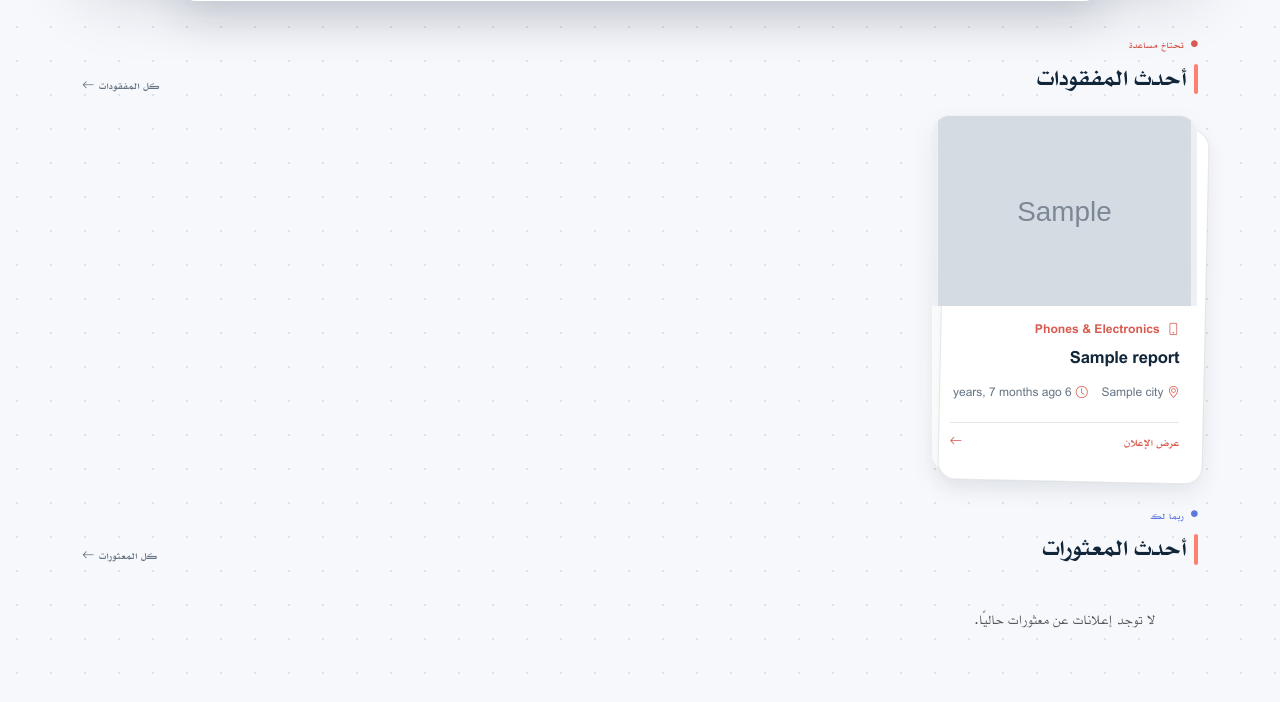
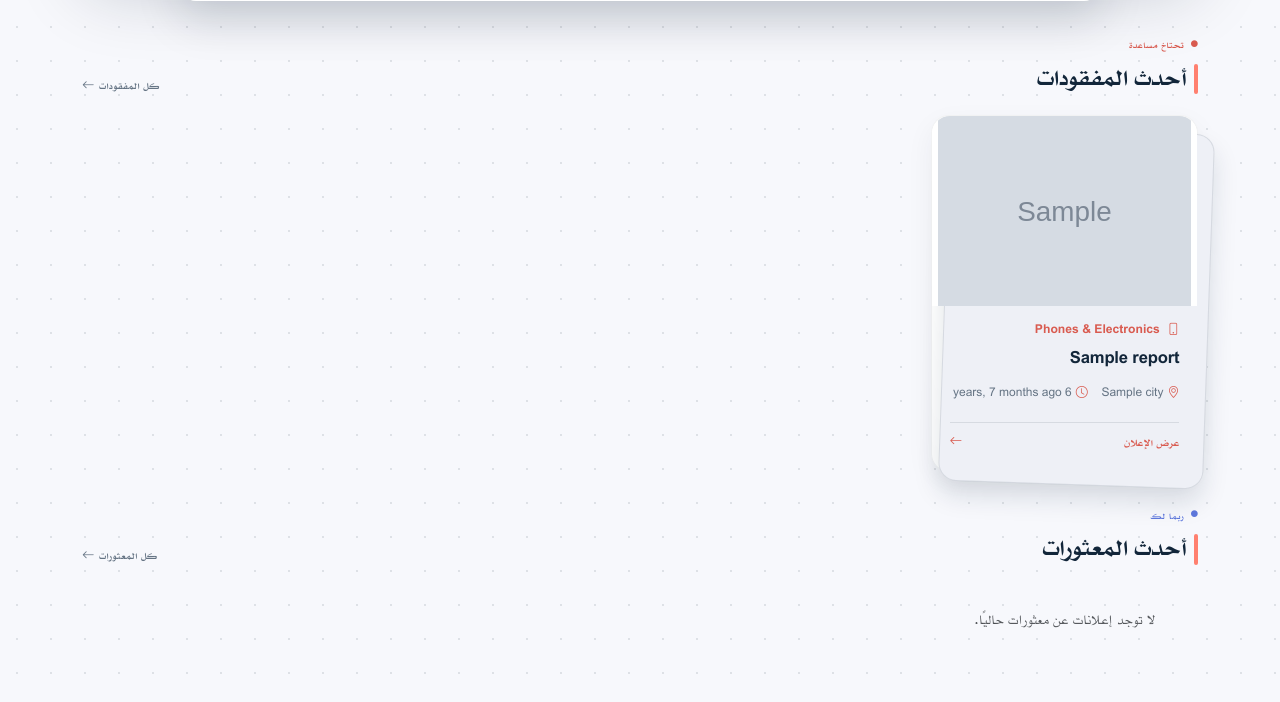
Before and after one commit to khattabaljaily/misfound, a Django app: page / in a window 1280 px wide. Shown: the part 738-1440 px from the top of the page. Run offline with Django 5.2, Linux system fonts and the light colour scheme; data comes from the database, SQL or seed files in the repository; tables that the repository leaves empty hold one stand-in row (values such as "Sample post"); grey boxes marked "Sample" are stand-in pictures; parts of the project's set-up code (start-up, migrations or seed data) failed here and were passed over; some libraries are stand-ins or nearby versions.

Commit message:
Lighten the image-fill blur and make the stacked-paper effect clearer
The blurred background fill read as a dark shadow around the photo;
brightened it (brightness 1.4) and dropped opacity to 0.3 so it's a
soft wash instead. Made the back sheet more distinct: opaque white on
the front card (was 0.94 alpha, muddying the layering), a slightly
gray back sheet instead of matching white, and a bigger offset/shadow
so the stacked-papers effect actually reads at a glance.

```diff
--- a/static/css/misfound.css
+++ b/static/css/misfound.css
@@ -548,7 +548,7 @@ input.mf-pill-field {
 .report-card {
     position: relative;
     border-radius: 16px;
-    background: rgba(255, 255, 255, 0.94);
+    background: #fff;
     isolation: isolate;
 }
 
@@ -560,10 +560,10 @@ input.mf-pill-field {
     inset: 0;
     z-index: -1;
     border-radius: inherit;
-    background: var(--mf-surface, #fff);
+    background: #eef0f6;
     border: 1px solid var(--mf-border);
-    box-shadow: 0 10px 22px rgba(18, 38, 58, 0.07);
-    transform: translate(9px, 11px) rotate(1.2deg);
+    box-shadow: 0 14px 26px rgba(18, 38, 58, 0.13);
+    transform: translate(12px, 14px) rotate(2deg);
     transition: transform 0.25s ease;
 }
 
@@ -573,7 +573,7 @@ input.mf-pill-field {
 }
 
 .report-card:hover::before {
-    transform: translate(12px, 15px) rotate(2deg);
+    transform: translate(16px, 19px) rotate(3deg);
 }
 
 .report-card .card-title { transition: color 0.2s ease; }
@@ -606,9 +606,9 @@ input.mf-pill-field {
     inset: 0;
     background-size: cover;
     background-position: center;
-    filter: blur(20px) saturate(1.1);
-    transform: scale(1.25);
-    opacity: 0.5;
+    filter: blur(24px) saturate(1.05) brightness(1.4);
+    transform: scale(1.3);
+    opacity: 0.3;
 }
 
 .card-img-placeholder {
```
